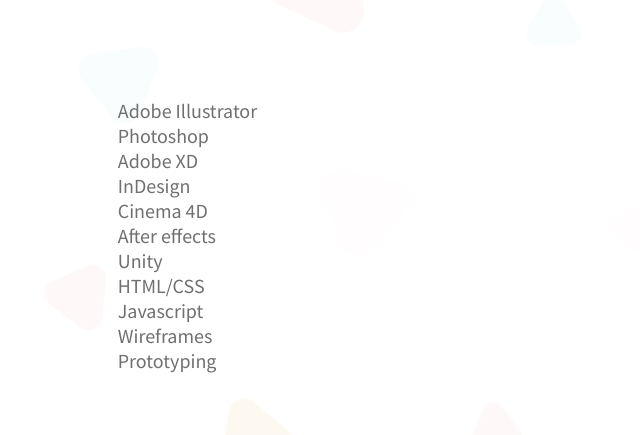
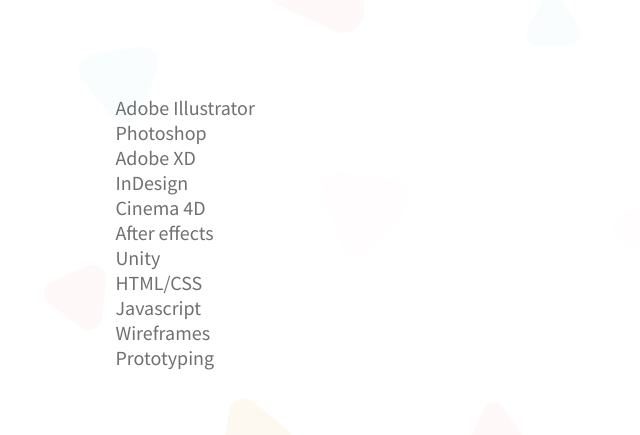
Before and after one commit to Chavvda/Chetna.github.io, a plain HTML site: page about.html in a window 1280 px wide. Shown: the part 517-952 px from the top of the page, 508-1148 px from the left. Drawn offline with Linux system fonts and the light colour scheme; a web font is replaced by a local one.

Commit message:
Update main.css

```diff
--- a/main.css
+++ b/main.css
@@ -320,9 +320,9 @@ grid-template-columns: 30% 70%;
 
 .text1 {
   float: left;
-  width: 450px;
+  width: 80%;
   margin-top: 0px;
-  margin-left: 100px;
+  margin-left: 20%;
 }
 
 .constyle {
```
